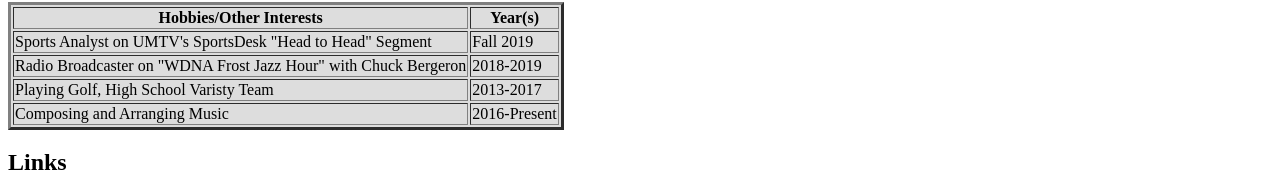
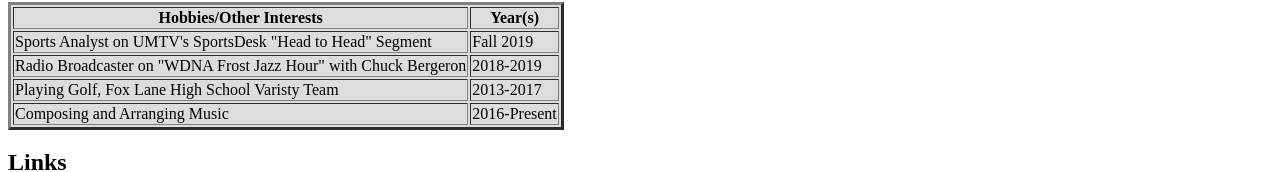
Before and after one commit to Mc-swanger20/Mc-swanger20.github.io, a plain HTML site: page Resume/index.html in a window 1280 px wide. Shown: the part 940-1112 px from the top of the page. Drawn offline with Linux system fonts and the light colour scheme.

Commit message:
Update index.html

```diff
--- a/Resume/index.html
+++ b/Resume/index.html
@@ -64,7 +64,7 @@
       <td>2018-2019</td>
     </tr>
     <tr>
-      <td>Playing Golf, High School Varisty Team</td>
+      <td>Playing Golf, Fox Lane High School Varisty Team</td>
       <td>2013-2017</td>
     </tr>
     <tr>
```
